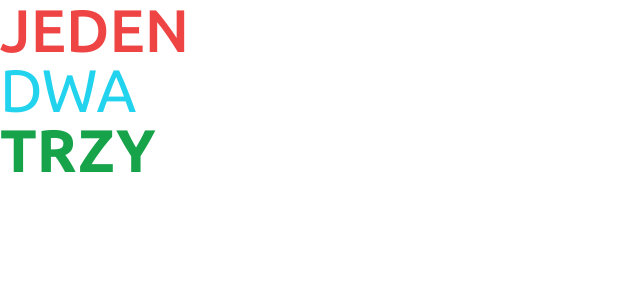
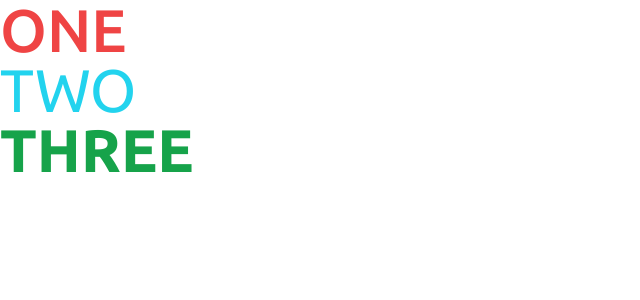
Before and after one commit to DawidBugajski/multi-step-form, a React (Create React App) app: page / in a window 1280 px wide. Shown: the top 300 px of the page, without its empty margins (0-640 px from the left). Built offline with nearby package versions, Linux system fonts and the light colour scheme.

Commit message:
init commit

```diff
--- a/src/App.jsx
+++ b/src/App.jsx
@@ -3,9 +3,9 @@ import React from 'react';
 export default function App() {
   return (
     <>
-      <div className='text-6xl text-red-500 font-medium'>JEDEN</div>
-      <div className='text-6xl text-cyan-400'>DWA</div>
-      <div className='text-6xl text-green-600 font-bold'>TRZY</div>
+      <div className='text-6xl text-red-500 font-medium'>ONE</div>
+      <div className='text-6xl text-cyan-400'>TWO</div>
+      <div className='text-6xl text-green-600 font-bold'>THREE</div>
     </>
   );
 }
```
